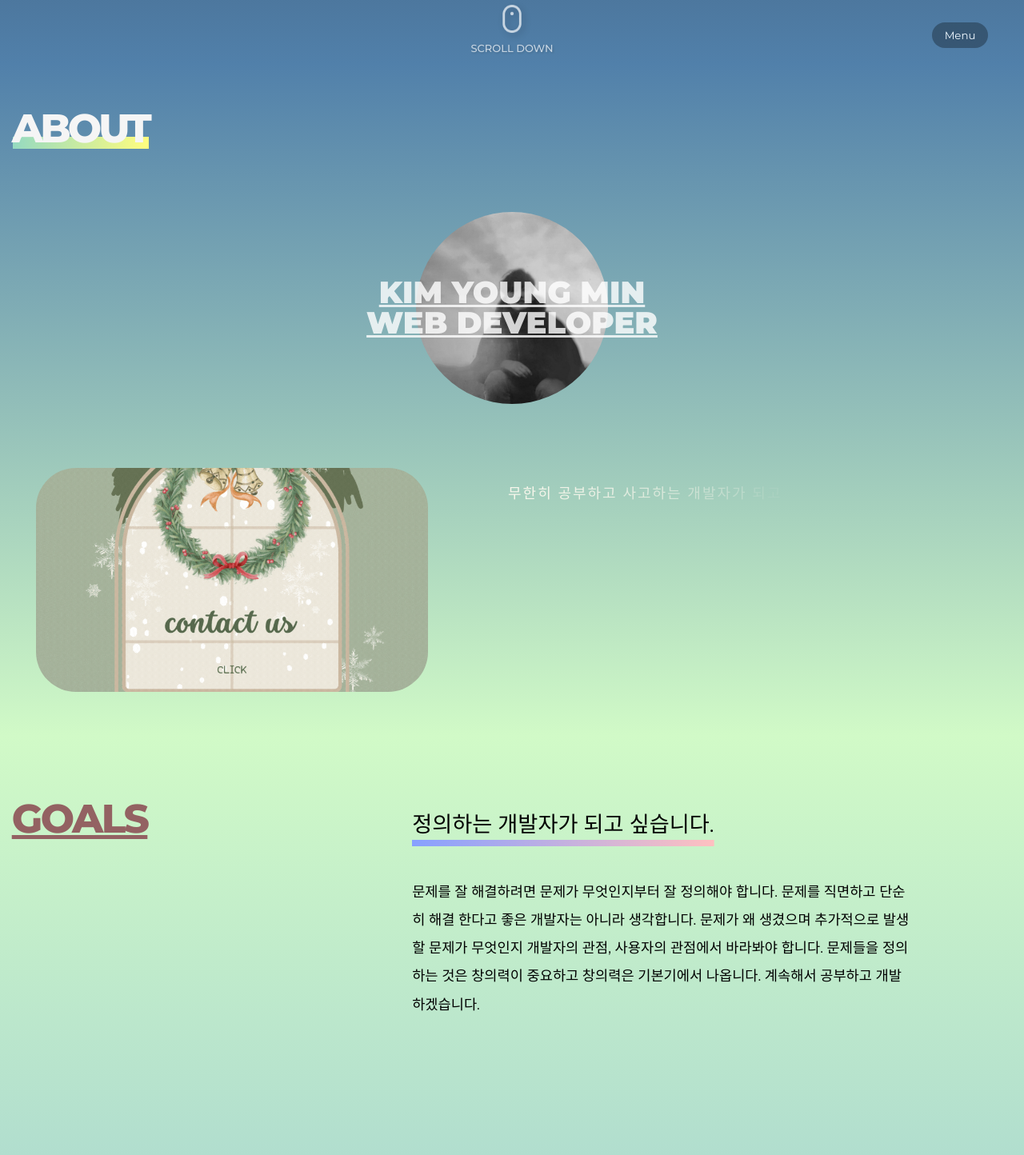
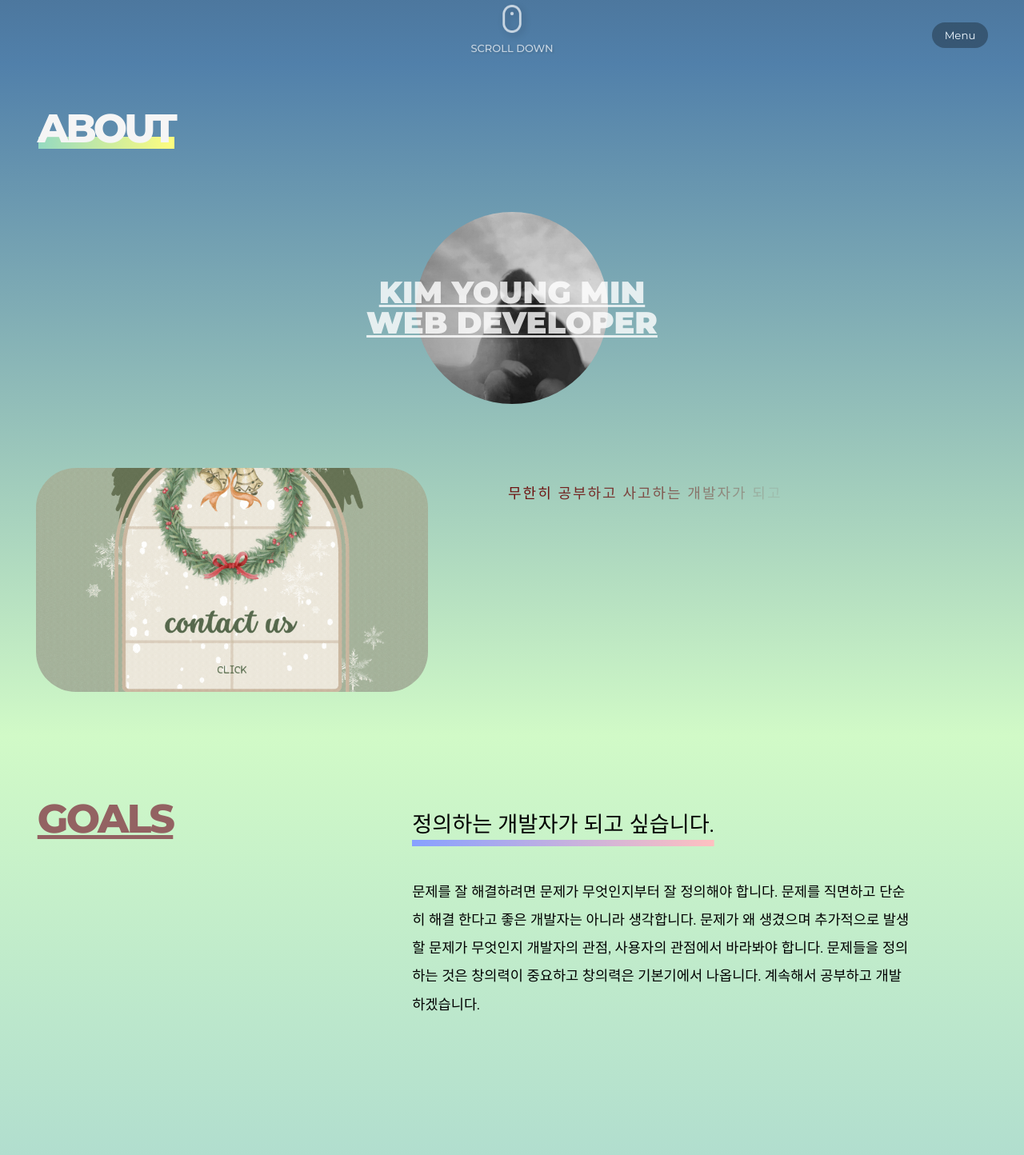
Before and after one commit to youngminkk/portfolio, a React (Create React App) app: page / in a window 1280 px wide. Shown: the part 720-2164 px from the top of the page at 80% size. Built offline with nearby package versions, Linux system fonts and the light colour scheme; a small style sheet from the web is missing; a web font is replaced by a local one.

Commit message:
title padding update

```diff
--- a/src/assets/scss/section/_about.scss
+++ b/src/assets/scss/section/_about.scss
@@ -15,6 +15,7 @@
 }
     .title__wrapper {
         position: sticky;
+        padding: 0 2rem;
         top: 0;
         color: whitesmoke;
         display: flex;
@@ -32,7 +33,7 @@
         flex-direction: column;
         align-items: center;
     }
-    .about__about {
+    .about__desc {
         width: 600px;
         margin-left: 20px;
         font-size: 18px;
@@ -106,14 +107,16 @@
             filter: grayscale(0);
         }
     }
-
+    .about__desc__content{
+        color: #690000;
+    }
    @media (min-width: 800px) and (max-width: 1200px) {
     .about__container{
         flex-direction: row;
         gap: 0;
     }
 
-    .about__about {
+    .about__desc {
         width: 500px;
         line-height: 1.7;
         font-size: 1.7vh;
@@ -147,7 +150,7 @@
         z-index: 1000;
     }
 
-    .about__about {
+    .about__desc {
         width: 100%;
         margin: 0 auto;
         font-size: 16px;
@@ -184,7 +187,7 @@
     .about__text {
         height: 10vh;
     }
-    .about__about__content {
+    .about__desc__content {
         color: black;
     }
     .about__text .img{
@@ -193,7 +196,7 @@
     .about__inner {
         justify-content: flex-start
     }
-    .about__about {
+    .about__desc {
         font-size: 14px;
     }
     .about__image{
--- a/src/assets/scss/section/_card.scss
+++ b/src/assets/scss/section/_card.scss
@@ -11,6 +11,7 @@
 }
 .site__title{
   position: sticky;
+  padding: 0 2rem;
   top: 0;
   font-size: 50px;
   text-align: left;
--- a/src/assets/scss/section/_goals.scss
+++ b/src/assets/scss/section/_goals.scss
@@ -17,6 +17,7 @@
 
     .goals__title {
         position: sticky;
+        padding: 0 2rem;
         top: 0px;
         left: 0;
         width: 40%;
--- a/src/assets/scss/section/_portf.scss
+++ b/src/assets/scss/section/_portf.scss
@@ -19,6 +19,7 @@
 .portf__title {
   display: flex;
   justify-content: left;
+  padding: 0 2rem;
   font-size: 50px;
   font-weight: 800;
   line-height: 1.6;
--- a/src/components/About.jsx
+++ b/src/components/About.jsx
@@ -21,7 +21,7 @@ const About = () => {
             scrollTrigger: {
                 trigger: aboutImgRef.current,
                 start: "top bottom",
-                end: "bottom 30%",
+                end: "bottom 20%",
                 toggleActions: "restart pause reverse pause",
             }
         });
@@ -78,9 +78,9 @@ const About = () => {
                         </div>
                     </div>
                     <div className="">
-                        <div className="about__about" ref={aboutRef}>
+                        <div className="about__desc" ref={aboutRef}>
                             {aboutText.about.map((text, index) => (
-                            <div key={index} className="about__about__content">
+                            <div key={index} className="about__desc__content">
                                 {text.split('').map((char, i) => <span style={{ opacity: 0 }} key={i}>{char}</span>)}
                             </div>
                     ))}
```
